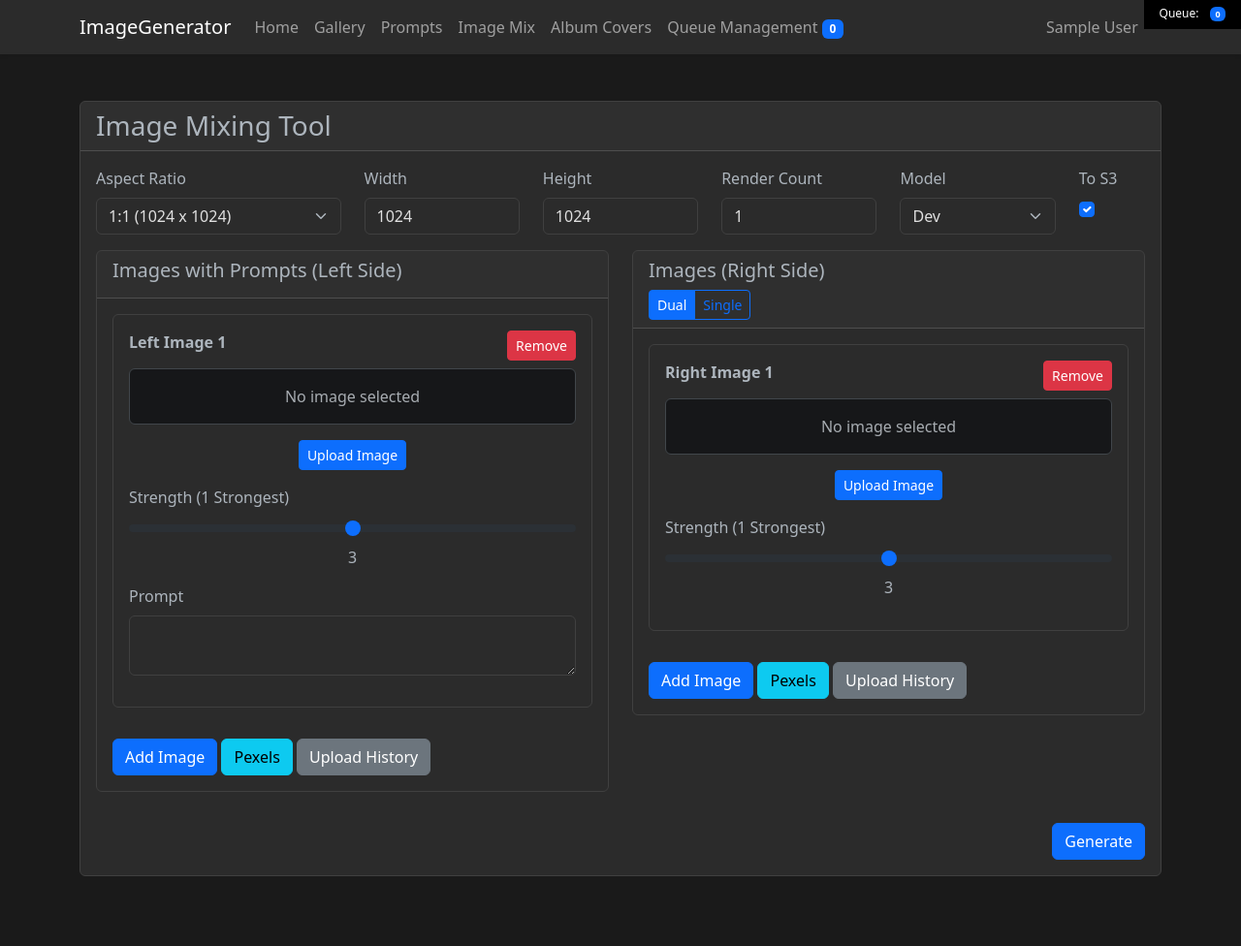
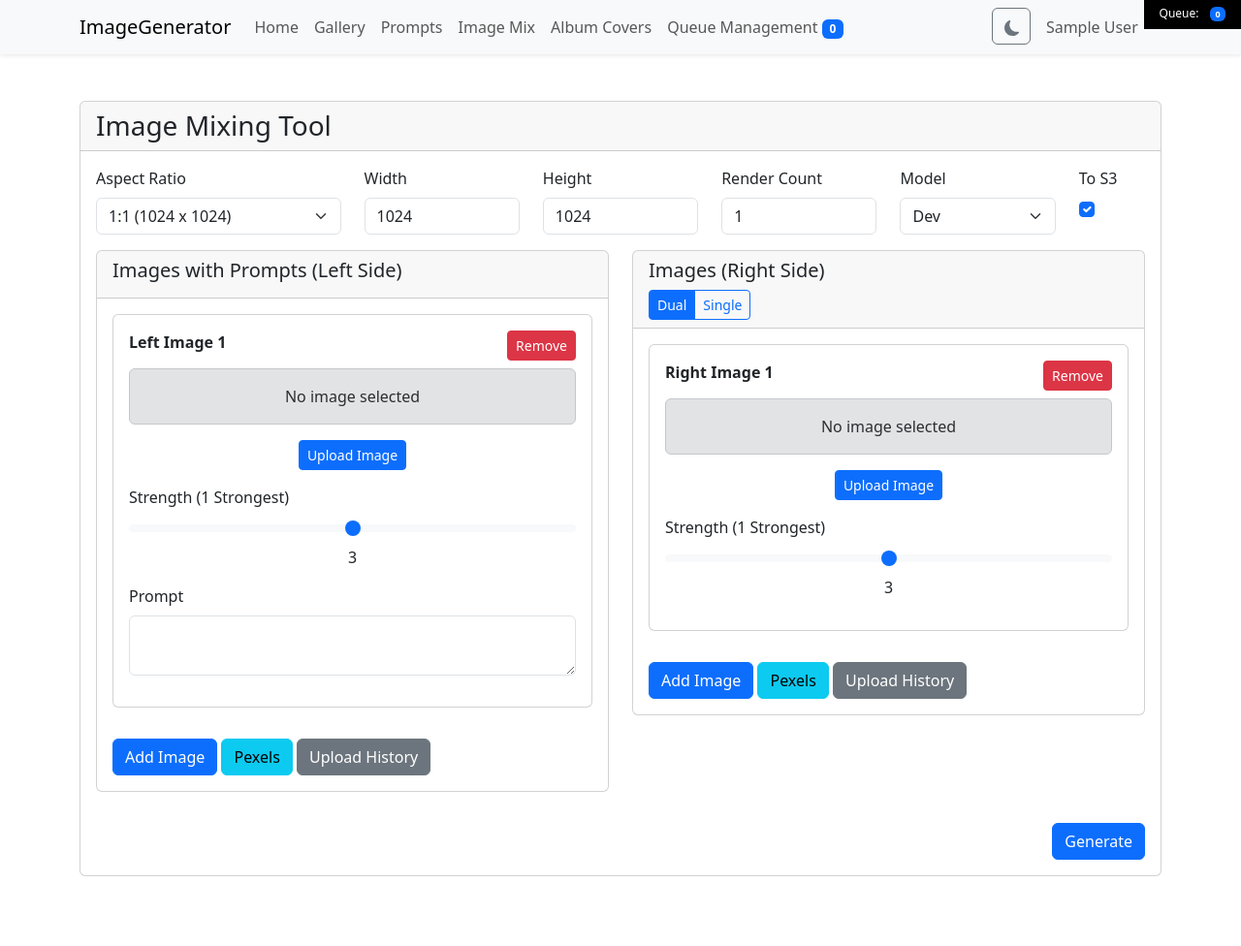
Before and after one commit to yardimli/ImageGeneratorForComfyUI, a Laravel app: page /image-mix in a window 1280 px wide. Shown: the whole page at 97% size. Run offline with Laravel 10, Linux system fonts and the light colour scheme; the visitor is signed in with stand-in values (Sample User, id 1); data that the repository does not hold is empty; some libraries are stand-ins or nearby versions.

Commit message:
Add theme switcher and improve dark mode support
Introduces a theme switcher button with persistent user preference using localStorage and updates the layout to support both light and dark Bootstrap themes. CSS selectors are refactored for theme-specific styling, and hardcoded dark backgrounds are removed from modal dialogs to allow dynamic theming. Also adds a 'safety_tolerance' parameter to the AlbumCoverController's generateKontext method.

```diff
--- a/app/Http/Controllers/AlbumCoverController.php
+++ b/app/Http/Controllers/AlbumCoverController.php
@@ -242,6 +242,7 @@
 				])->post($endpoint, [
 					'prompt' => "Remove the texts, " . $cover->mix_prompt,
 					'image_url' => $cloudfrontUrl . '/' . $cover->album_path,
+					'safety_tolerance' => 5,
 				]);
 
 				if ($response->failed()) {
--- a/public/css/style.css
+++ b/public/css/style.css
@@ -1,53 +1,43 @@
-body {
+[data-bs-theme="dark"] body {
     background-color: #1a1a1a;
     color: #e0e0e0;
 }
 
-.form-control, .form-select {
+[data-bs-theme="dark"] .form-control,
+[data-bs-theme="dark"] .form-select {
     background-color: #2b2b2b;
     border-color: #404040;
     color: #e0e0e0;
 }
 
-.form-control:focus, .form-select:focus {
+[data-bs-theme="dark"] .form-control:focus,
+[data-bs-theme="dark"] .form-select:focus {
     background-color: #333333;
     border-color: #0d6efd;
     color: #e0e0e0;
 }
 
-.card {
+[data-bs-theme="dark"] .card {
     background-color: #2b2b2b;
     border-color: #404040;
 }
 
-.result-container {
+[data-bs-theme="dark"] .result-container {
     background-color: #2b2b2b;
     border: 1px solid #404040;
-    border-radius: 6px;
-    padding: 20px;
-    margin-top: 20px;
 }
 
-.result-item {
+[data-bs-theme="dark"] .result-item {
     background-color: #333333;
     border: 1px solid #404040;
-    border-radius: 4px;
-    padding: 15px;
-    margin-bottom: 10px;
 }
 
-.form-check-input:checked {
-    background-color: #0d6efd;
-    border-color: #0d6efd;
-}
-
-.form-control:disabled {
+[data-bs-theme="dark"] .form-control:disabled {
     background-color: #1a1a1a;
     opacity: 0.7;
 }
 
-
-/* Add these styles for the login page */
+/* Specific login page styles that might be needed in both themes */
 .bg-dark {
     background-color: #2b2b2b !important;
 }
@@ -71,12 +61,12 @@ body {
     color: #0d6efd !important;
 }
 
-.form-check-input {
+[data-bs-theme="dark"] .form-check-input {
     background-color: #2b2b2b;
     border-color: #404040;
 }
 
-.form-check-input:checked {
+[data-bs-theme="dark"] .form-check-input:checked {
     background-color: #0d6efd;
     border-color: #0d6efd;
 }
@@ -85,6 +75,13 @@ body {
     border-radius: 4px;
     display: block;
     object-fit: contain;
+}
+
+[data-bs-theme="light"] .result-item img {
+    background-color: #f1f1f1;
+}
+
+[data-bs-theme="dark"] .result-item img {
     background-color: #1a1a1a;
 }
 
@@ -106,41 +103,37 @@ body {
     text-align: center;
 }
 
-
-/* Pagination Styles */
-.pagination {
-    margin-bottom: 0;
-}
-
-.pagination .page-link {
+/* Pagination Styles for Dark Mode */
+[data-bs-theme="dark"] .pagination .page-link {
     background-color: #2b2b2b;
     border-color: #404040;
     color: #e0e0e0;
 }
 
-.pagination .page-link:hover {
+[data-bs-theme="dark"] .pagination .page-link:hover {
     background-color: #333333;
     border-color: #404040;
     color: #ffffff;
 }
 
-.pagination .page-item.active .page-link {
+[data-bs-theme="dark"] .pagination .page-item.active .page-link {
     background-color: #0d6efd;
     border-color: #0d6efd;
     color: #ffffff;
 }
 
-.pagination .page-item.disabled .page-link {
+[data-bs-theme="dark"] .pagination .page-item.disabled .page-link {
     background-color: #1a1a1a;
     border-color: #404040;
     color: #666666;
 }
 
-.pagination .page-link:focus {
+[data-bs-theme="dark"] .pagination .page-link:focus {
     box-shadow: 0 0 0 0.25rem rgba(13, 110, 253, 0.25);
     background-color: #333333;
 }
 
+/* Universal structural styles */
 .cursor-pointer {
     cursor: pointer;
 }
--- a/resources/views/gallery/index.blade.php
+++ b/resources/views/gallery/index.blade.php
@@ -326,7 +326,7 @@
 	<!-- Image Modal -->
 	<div class="modal fade" id="imageModal" tabindex="-1" aria-labelledby="imageModalLabel" aria-hidden="true">
 		<div class="modal-dialog modal-xl">
-			<div class="modal-content bg-dark">
+			<div class="modal-content">
 				<div class="modal-header">
 					<h5 class="modal-title" id="imageModalLabel">Full Size Image</h5>
 					<button type="button" class="btn-close" data-bs-dismiss="modal" aria-label="Close"></button>
@@ -341,7 +341,7 @@
 	<!-- Confirmation Modal -->
 	<div class="modal fade" id="confirmDeleteModal" tabindex="-1" aria-hidden="true">
 		<div class="modal-dialog">
-			<div class="modal-content bg-dark">
+			<div class="modal-content">
 				<div class="modal-header">
 					<h5 class="modal-title">Confirm Delete</h5>
 					<button type="button" class="btn-close" data-bs-dismiss="modal" aria-label="Close"></button>
@@ -361,7 +361,7 @@
 	<!-- Source Images Modal -->
 	<div class="modal fade" id="sourceImagesModal" tabindex="-1" aria-hidden="true">
 		<div class="modal-dialog">
-			<div class="modal-content bg-dark">
+			<div class="modal-content">
 				<div class="modal-header">
 					<h5 class="modal-title">Source Images</h5>
 					<button type="button" class="btn-close" data-bs-dismiss="modal" aria-label="Close"></button>
--- a/resources/views/home.blade.php
+++ b/resources/views/home.blade.php
@@ -56,7 +56,7 @@
 								</ul>
 
 								<h6 class="border-bottom pb-2 mb-3 mt-4">Total</h6>
-								<div class="card bg-light">
+								<div class="card bg-body-secondary">
 									<div class="card-body text-center">
 										<h3>{{ $totalImages }}</h3>
 										<p class="mb-0">Total Images</p>
--- a/resources/views/image-mix/index.blade.php
+++ b/resources/views/image-mix/index.blade.php
@@ -147,7 +147,7 @@
 	<!-- Image Modal -->
 	<div class="modal fade" id="imageModal" tabindex="-1" aria-labelledby="imageModalLabel" aria-hidden="true">
 		<div class="modal-dialog modal-xl">
-			<div class="modal-content bg-dark">
+			<div class="modal-content">
 				<div class="modal-header">
 					<h5 class="modal-title" id="imageModalLabel">Full Size Image</h5>
 					<button type="button" class="btn-close" data-bs-dismiss="modal" aria-label="Close"></button>
@@ -162,7 +162,7 @@
 	<!-- Image Upload Modal -->
 	<div class="modal fade" id="uploadImageModal" tabindex="-1" aria-labelledby="uploadImageModalLabel" aria-hidden="true">
 		<div class="modal-dialog">
-			<div class="modal-content bg-dark">
+			<div class="modal-content">
 				<div class="modal-header">
 					<h5 class="modal-title" id="uploadImageModalLabel">Upload Image</h5>
 					<button type="button" class="btn-close" data-bs-dismiss="modal" aria-label="Close"></button>
@@ -188,7 +188,7 @@
 	<!-- Upload History Modal -->
 	<div class="modal fade" id="uploadHistoryModal" tabindex="-1" aria-labelledby="uploadHistoryModalLabel" aria-hidden="true">
 		<div class="modal-dialog modal-xl">
-			<div class="modal-content bg-dark">
+			<div class="modal-content">
 				<div class="modal-header">
 					<h5 class="modal-title" id="uploadHistoryModalLabel">Upload History</h5>
 					<button type="button" class="btn-close" data-bs-dismiss="modal" aria-label="Close"></button>
@@ -249,7 +249,7 @@
 	<!-- Prompt Queued Modal -->
 	<div class="modal fade" id="promptQueuedModal" tabindex="-1" aria-labelledby="promptQueuedModalLabel" aria-hidden="true">
 		<div class="modal-dialog">
-			<div class="modal-content bg-dark">
+			<div class="modal-content">
 				<div class="modal-header">
 					<h5 class="modal-title" id="promptQueuedModalLabel">Success</h5>
 					<button type="button" class="btn-close" data-bs-dismiss="modal" aria-label="Close"></button>
@@ -267,7 +267,7 @@
 	<!-- Pexels Search Modal -->
 	<div class="modal fade" id="pexelsModal" tabindex="-1" aria-labelledby="pexelsModalLabel" aria-hidden="true">
 		<div class="modal-dialog modal-xl">
-			<div class="modal-content bg-dark">
+			<div class="modal-content">
 				<div class="modal-header">
 					<h5 class="modal-title" id="pexelsModalLabel">Search Pexels Images</h5>
 					<button type="button" class="btn-close" data-bs-dismiss="modal" aria-label="Close"></button>
--- a/resources/views/layouts/bootstrap-app.blade.php
+++ b/resources/views/layouts/bootstrap-app.blade.php
@@ -1,5 +1,5 @@
 <!DOCTYPE html>
-<html lang="{{ str_replace('_', '-', app()->getLocale()) }}" data-bs-theme="dark">
+<html lang="{{ str_replace('_', '-', app()->getLocale()) }}">
 <head>
 	<meta charset="utf-8">
 	<meta name="viewport" content="width=device-width, initial-scale=1">
@@ -19,13 +19,55 @@
 	<link rel="icon" type="image/png" sizes="32x32" href="/favicon-32x32.png">
 	<link rel="icon" type="image/png" sizes="16x16" href="/favicon-16x16.png">
 	<link rel="manifest" href="/site.webmanifest">
+	<script>
+		// Set theme on page load to prevent flickering
+		(function () {
+			const theme = localStorage.getItem('theme') || 'light'; // Default to light mode
+			document.documentElement.setAttribute('data-bs-theme', theme);
+		})();
 
+		document.addEventListener('DOMContentLoaded', () => {
+			const themeSwitcher = document.getElementById('theme-switcher-btn');
+			const themeIcon = document.getElementById('theme-icon');
+
+			// SVG icons for themes
+			const sunIcon = `<svg xmlns="http://www.w3.org/2000/svg" width="16" height="16" fill="currentColor" class="bi bi-sun-fill" viewBox="0 0 16 16"><path d="M8 12a4 4 0 1 0 0-8 4 4 0 0 0 0 8zM8 0a.5.5 0 0 1 .5.5v2a.5.5 0 0 1-1 0v-2A.5.5 0 0 1 8 0zm0 13a.5.5 0 0 1 .5.5v2a.5.5 0 0 1-1 0v-2A.5.5 0 0 1 8 13zm8-5a.5.5 0 0 1-.5.5h-2a.5.5 0 0 1 0-1h2a.5.5 0 0 1 .5.5zM3 8a.5.5 0 0 1-.5.5h-2a.5.5 0 0 1 0-1h2A.5.5 0 0 1 3 8zm10.657-5.657a.5.5 0 0 1 0 .707l-1.414 1.415a.5.5 0 1 1-.707-.708l1.414-1.414a.5.5 0 0 1 .707 0zm-9.193 9.193a.5.5 0 0 1 0 .707L3.05 13.657a.5.5 0 0 1-.707-.707l1.414-1.414a.5.5 0 0 1 .707 0zm9.193 2.121a.5.5 0 0 1-.707 0l-1.414-1.414a.5.5 0 0 1 .707-.707l1.414 1.414a.5.5 0 0 1 0 .707zM4.464 4.465a.5.5 0 0 1-.707 0L2.343 3.05a.5.5 0 1 1 .707-.707l1.414 1.414a.5.5 0 0 1 0 .707z"/></svg>`;
+			const moonIcon = `<svg xmlns="http://www.w3.org/2000/svg" width="16" height="16" fill="currentColor" class="bi bi-moon-fill" viewBox="0 0 16 16"><path d="M6 .278a.768.768 0 0 1 .08.858 7.208 7.208 0 0 0-.878 3.46c0 4.021 3.278 7.277 7.318 7.277.527 0 1.04-.055 1.533-.16a.787.787 0 0 1 .81.316.733.733 0 0 1-.031.893A8.349 8.349 0 0 1 8.344 16C3.734 16 0 12.286 0 7.71 0 4.266 2.114 1.312 5.124.06A.752.752 0 0 1 6 .278z"/></svg>`;
+
+			const getPreferredTheme = () => {
+				return localStorage.getItem('theme') || 'light';
+			};
+
+			const setTheme = (theme) => {
+				document.documentElement.setAttribute('data-bs-theme', theme);
+				localStorage.setItem('theme', theme);
+				updateIcon(theme);
+			};
+
+			const updateIcon = (theme) => {
+				if (themeIcon) {
+					themeIcon.innerHTML = theme === 'dark' ? sunIcon : moonIcon;
+				}
+			};
+
+			if (themeSwitcher) {
+				themeSwitcher.addEventListener('click', () => {
+					const currentTheme = document.documentElement.getAttribute('data-bs-theme');
+					const newTheme = currentTheme === 'dark' ? 'light' : 'dark';
+					setTheme(newTheme);
+				});
+			}
+
+			// Set initial icon on page load
+			updateIcon(getPreferredTheme());
+		});
+	</script>
 	@yield('styles')
 
 </head>
 <body>
 <div id="app">
-	<nav class="navbar navbar-expand-md navbar-dark bg-dark shadow-sm">
+	<nav class="navbar navbar-expand-md bg-body-tertiary shadow-sm">
 		<div class="container">
 			<a class="navbar-brand" href="{{ url('/') }}">
 				{{ config('app.name', 'Laravel') }}
@@ -63,6 +105,11 @@
 				<!-- Right Side Of Navbar -->
 				<ul class="navbar-nav ms-auto">
 					<!-- Authentication Links -->
+					<li class="nav-item me-2">
+						<button class="btn btn-outline-secondary" id="theme-switcher-btn" style="width: 40px;">
+							<span id="theme-icon"></span>
+						</button>
+					</li>
 					@guest
 						@if (Route::has('login'))
 							<li class="nav-item">
--- a/resources/views/prompts/index.blade.php
+++ b/resources/views/prompts/index.blade.php
@@ -241,7 +241,7 @@
 	<!-- Image Modal -->
 	<div class="modal fade" id="imageModal" tabindex="-1" aria-labelledby="imageModalLabel" aria-hidden="true">
 		<div class="modal-dialog modal-xl">
-			<div class="modal-content bg-dark">
+			<div class="modal-content">
 				<div class="modal-header">
 					<h5 class="modal-title" id="imageModalLabel">Full Size Image</h5>
 					<button type="button" class="btn-close" data-bs-dismiss="modal" aria-label="Close"></button>
@@ -257,7 +257,7 @@
 	<div class="modal fade" id="promptQueuedModal" tabindex="-1" aria-labelledby="promptQueuedModalLabel"
 	     aria-hidden="true">
 		<div class="modal-dialog">
-			<div class="modal-content bg-dark">
+			<div class="modal-content">
 				<div class="modal-header">
 					<h5 class="modal-title" id="promptQueuedModalLabel">Success</h5>
 					<button type="button" class="btn-close" data-bs-dismiss="modal" aria-label="Close"></button>
--- a/resources/views/prompts/queue.blade.php
+++ b/resources/views/prompts/queue.blade.php
@@ -102,7 +102,7 @@
 	<!-- Confirmation Modal -->
 	<div class="modal fade" id="confirmDeleteModal" tabindex="-1" aria-hidden="true">
 		<div class="modal-dialog">
-			<div class="modal-content bg-dark">
+			<div class="modal-content">
 				<div class="modal-header">
 					<h5 class="modal-title">Confirm Delete</h5>
 					<button type="button" class="btn-close" data-bs-dismiss="modal" aria-label="Close"></button>
@@ -121,7 +121,7 @@
 	<!-- Delete All Confirmation Modal -->
 	<div class="modal fade" id="confirmDeleteAllModal" tabindex="-1" aria-hidden="true">
 		<div class="modal-dialog">
-			<div class="modal-content bg-dark">
+			<div class="modal-content">
 				<div class="modal-header">
 					<h5 class="modal-title">Confirm Delete All</h5>
 					<button type="button" class="btn-close" data-bs-dismiss="modal" aria-label="Close"></button>
```
Also changed, not shown: resources/views/layouts/app.blade.php (+53 -4 lines).
